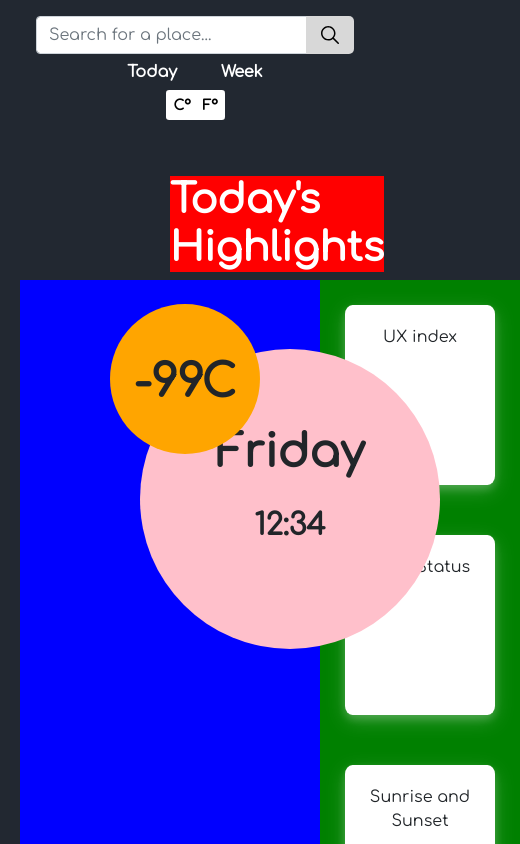
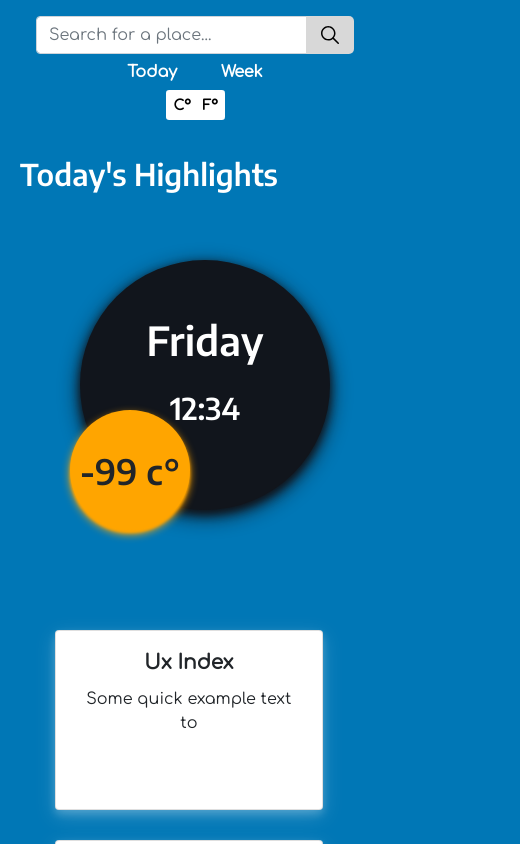
Before and after one commit to GitGud31/Weathery, a React (Create React App) app: page / in a window 390 px wide. Shown: the top 844 px of the page, 520 px wide, since content can reach past the window. Built offline with nearby package versions, Linux system fonts and the light colour scheme.

Commit message:
Styling Home done

```diff
--- a/src/App.css
+++ b/src/App.css
@@ -1,5 +1,9 @@
+@import url('https://fonts.googleapis.com/css2?family=Comfortaa&display=swap');
+@import url('https://fonts.googleapis.com/css2?family=Encode+Sans:wght@600&display=swap');
+/*  */
+
 body {
-    background-color: #222831;
+    background-color: #0077b6;
     padding: 0 20px;
     margin: 0;
 }
--- /dev/null
+++ b/src/components/CardInfo.jsx
@@ -0,0 +1,21 @@
+import React from "react";
+
+import { Card } from "react-bootstrap";
+
+import "../styles/CardInfo.css";
+
+function CardInfo({ title, content }) {
+
+    return (
+        <Card className="card-info">
+            <Card.Body>
+                <Card.Title className="card-title">{title}</Card.Title>
+                <Card.Text>
+                    {content}
+                </Card.Text>
+            </Card.Body>
+        </Card>
+    );
+}
+
+export default CardInfo;
--- a/src/components/Date.jsx
+++ b/src/components/Date.jsx
@@ -79,8 +79,6 @@ class LocalDate extends Component {
         const day = dayFormatter(_date.getDay());
         const time = timeFormatter(_date.toTimeString());
 
-        console.log();
-
         return (
             <div className="bubble-date">
                 <p>{day}</p>
--- a/src/components/Home.jsx
+++ b/src/components/Home.jsx
@@ -1,8 +1,9 @@
 import React from "react";
 import Navbar from "./Navbar.jsx";
+import LocalDate from "./Date.jsx";
+import CardInfo from "./CardInfo.jsx";
 
 import "../styles/Home.css";
-import LocalDate from "./Date.jsx";
 
 function Home() {
     return (<section className="home-section">
@@ -13,40 +14,46 @@ function Home() {
             </div>
 
             <div className="content">
-                <div className="card-bubble">
+                <div className="wrapper-bubbles">
                     <LocalDate />
+
                     <div className="bubble-temp">
-                        <p>-99C</p>
+                        <p>-99 <span>c°</span></p>
                     </div>
                 </div>
 
-                <div className="card-info">
-                    <div className="card-body">
-                        UX index
+                <div className="wrapper-cards-info">
+
+                    <div className="ghost-container">
+                        <CardInfo
+                            title="Ux Index"
+                            content="Some quick example text to" />
+
+                        <CardInfo
+                            title="Wind Status"
+                            content="Some quick example text to" />
+
+                        <CardInfo
+                            title="Humidity"
+                            content="Some quick example text to" />
+
+                        <CardInfo
+                            title="Air Quality"
+                            content="Some quick example text to" />
+
+                        <CardInfo
+                            title="visibility"
+                            content="Some quick example text to" />
+
+                        <CardInfo
+                            title="Sunrise and sunset"
+                            content="Some quick example text to" />
                     </div>
 
-                    <div className="card-body">
-                        Wind Status
-                    </div>
-
-                    <div className="card-body">
-                        Sunrise and Sunset
-                    </div>
-
-                    <div className="card-body">
-                        Humidity
-                    </div>
-                    <div className="card-body">
-                        Visibility
-                    </div>
-
-                    <div className="card-body">
-                        Air Quality
-                    </div>
                 </div>
             </div>
         </div>
-    </section>);
+    </section >);
 }
 
 export default Home;
--- /dev/null
+++ b/src/styles/CardInfo.css
@@ -0,0 +1,31 @@
+.card-info {
+    margin: 10px;
+    float: left;
+    width: 27%;
+    height: 180px;
+    text-align: center;
+    box-shadow: 0 4px 8px 0 rgba(255, 255, 255, 0.2), 0 6px 20px 0 rgba(255, 255, 255, 0.19);
+}
+
+.card-title{
+    font-weight: bold !important;
+}
+
+/* Tablet view */
+
+@media (max-width: 768px) {
+    .card-info {
+        width: 45%;
+        float: left;
+    }
+}
+
+/* Mobile view */
+
+@media (max-width: 578px) {
+    .card-info {
+        float: left;
+        margin: 0 0 30px 0;
+        width: 85%;
+    }
+}
--- a/src/styles/Date.css
+++ b/src/styles/Date.css
@@ -1,32 +1,57 @@
-@import url('https://fonts.googleapis.com/css2?family=Comfortaa&display=swap');
-/*  */
-
 .bubble-date {
+    font-family: 'Encode Sans', sans-serif;
+    margin: 0;
+    padding: 100px 0;
     position: relative;
-    top: 5%;
-    left: 40%;
+    top: 25px;
+    right: -150px;
+    width: 350px;
+    height: 350px;
+    border-radius: 50%;
     text-align: center;
-    padding: 70px 0;
-    background-color: pink;
-    border-radius: 50%;
-    width: 300px;
-    height: 300px;
+    background-color: #11151c;
+    box-shadow: 0 4px 8px 0 #11151c, 0 6px 20px 0 #11151c;
 }
 
 .bubble-date p {
+    color: white;
     font-weight: bold;
-    font-size: 45px;
+    font-size: 50px;
 }
 
 .bubble-date span {
+    color: white;
     font-weight: bold;
     font-size: 30px;
 }
 
 /* Tablet view */
 
-@media (max-width: 768px) {}
+@media (max-width: 768px) {
+    .bubble-date {
+        right: -220px;
+        margin: 40px 0 0 0;
+        padding: 100px 0;
+    }
+    .bubble-date p {
+        font-weight: bold;
+        font-size: 50px;
+    }
+}
 
 /* Mobile view */
 
-@media (max-width: 578px) {}
+@media (max-width: 578px) {
+    .bubble-date {
+        margin: 20px 0 0 0;
+        padding: 50px 0;
+        top: 0;
+        right: -60px;
+        width: 250px;
+        height: 250px;
+    }
+    .bubble-date p {
+        font-weight: bold;
+        font-size: 40px;
+    }
+}
--- a/src/styles/Home.css
+++ b/src/styles/Home.css
@@ -1,6 +1,3 @@
-@import url('https://fonts.googleapis.com/css2?family=Comfortaa&display=swap');
-/*  */
-
 /* disable bootstrap button click effect */
 
 .btn-primary:hover, .btn-primary:focus, .btn-primary:active, .btn-primary:active:focus:not(:disabled):not(.disabled), .btn:focus, .btn:active, .btn:hover {
@@ -10,16 +7,16 @@
 
 .home-section {
     width: 100%;
-    background-color: #222831;
     padding: 0;
     margin: 0;
     font-family: 'Comfortaa', cursive;
 }
 
 .highlight-title {
+    margin: 40px 150px 0;
     width: fit-content;
-    background-color: red;
-    margin: 40px 150px 0 150px;
+    /* background-color: red; */
+    font-family: 'Encode Sans', sans-serif;
 }
 
 .highlight-title h1 {
@@ -27,41 +24,44 @@
     font-weight: bold;
 }
 
+.today-container {
+    display: flex;
+    flex-direction: column;
+}
+
 .content {
+    padding: 40px 0 0 0;
     display: flex;
     flex-direction: row;
-}
-
-.card-bubble {
-    background-color: blue;
     width: 100%;
 }
 
-.card-info {
-    display: flex;
-    flex-direction: row;
-    flex-wrap: wrap;
-    background-color: green;
-    width: 100%;
+.wrapper-bubbles {
+    /* background-color: blue; */
+    width: 50%;
 }
 
-.card-body {
-    margin: 25px;
-    width: 150px;
-    height: 180px;
-    background-color: white;
-    border-radius: 5%;
-    box-shadow: 0 4px 8px 0 rgba(255, 255, 255, 0.2), 0 6px 20px 0 rgba(255, 255, 255, 0.19);
-    text-align: center;
+.wrapper-cards-info {
+    position: relative;
+    /* background-color: green; */
+    content: "";
+    display: table;
+    clear: both;
+    width: 50%;
+}
+
+.ghost-container {
+    margin: 0 0 0 35px;
 }
 
 .bubble-temp {
+    font-family: 'Encode Sans', sans-serif;
     position: relative;
-    left: 30%;
-    bottom: 20%;
+    left: 120px;
+    bottom: 130px;
     text-align: center;
-    padding: 45px 0;
     background-color: orange;
+    box-shadow: 0 4px 8px 0 orange, 0 3px 3px 0 orange;
     border-radius: 50%;
     width: 150px;
     height: 150px;
@@ -70,12 +70,68 @@
 .bubble-temp p {
     font-weight: bold;
     font-size: 45px;
+    padding: 40px 0;
 }
 
 /* Tablet view */
 
-@media (max-width: 768px) {}
+@media (max-width: 768px) {
+    .highlight-title {
+        margin: 30px 0 0 30px;
+    }
+    .highlight-title h1 {
+        font-size: 40px;
+    }
+    .today-container {
+        flex-direction: column;
+    }
+    .content {
+        flex-direction: column;
+    }
+    .wrapper-bubbles {
+        width: 100%;
+    }
+    .wrapper-cards-info {
+        width: 100%;
+    }
+    .bubble-temp {
+        left: 210px;
+        top: -100px;
+    }
+    .bubble-temp p {
+        font-size: 40px;
+    }
+}
 
 /* Mobile view */
 
-@media (max-width: 578px) {}
+@media (max-width: 578px) {
+    .highlight-title {
+        margin: 20px 0 0 0;
+    }
+    .highlight-title h1 {
+        font-size: 30px;
+    }
+    .today-container {
+        flex-direction: column;
+    }
+    .content {
+        flex-direction: column;
+    }
+    .wrapper-bubbles {
+        width: 100%;
+    }
+    .wrapper-cards-info {
+        width: 100%;
+    }
+    .bubble-temp {
+        left: 50px;
+        width: 120px;
+        height: 120px;
+        padding:  0;
+    }
+    .bubble-temp p {
+        padding: 35px 0;
+        font-size: 35px;
+    }
+}
--- a/src/styles/Navbar.css
+++ b/src/styles/Navbar.css
@@ -1,6 +1,3 @@
-@import url('https://fonts.googleapis.com/css2?family=Comfortaa&display=swap');
-/*  */
-
 /* disable bootstrap button click effect */
 
 .btn-primary:hover, .btn-primary:focus, .btn-primary:active, .btn-primary:active:focus:not(:disabled):not(.disabled), .btn:focus, .btn:active, .btn:hover {
@@ -66,12 +63,8 @@
 
 @media (max-width: 768px) {
     .search-container {
-        top: 0;
         width: 100%;
-        display: flex;
         flex-direction: row;
-        align-items: center;
-        justify-content: center;
     }
     .search-bar {
         width: 60% !important;
@@ -88,14 +81,10 @@
         width: 100%;
         display: flex;
         flex-direction: column;
-        align-items: center;
-        justify-content: center;
     }
     .search-bar {
         order: 1;
         width: 100% !important;
-        align-self: center;
-        justify-content: center;
     }
     .btn-grp {
         order: 2;
```
